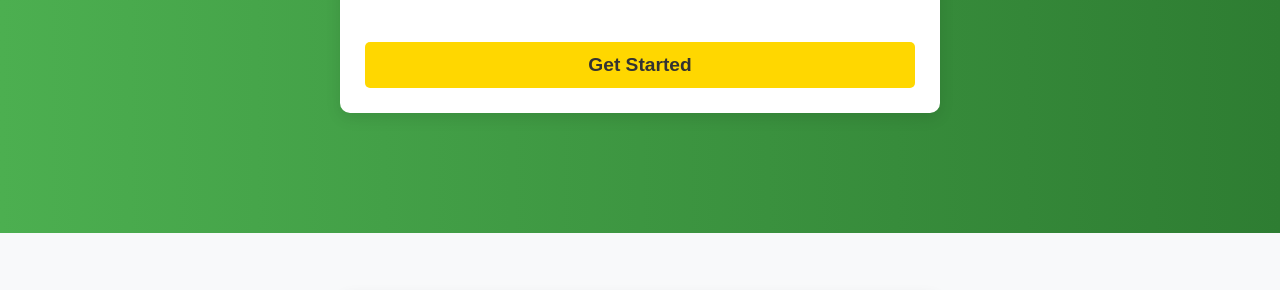
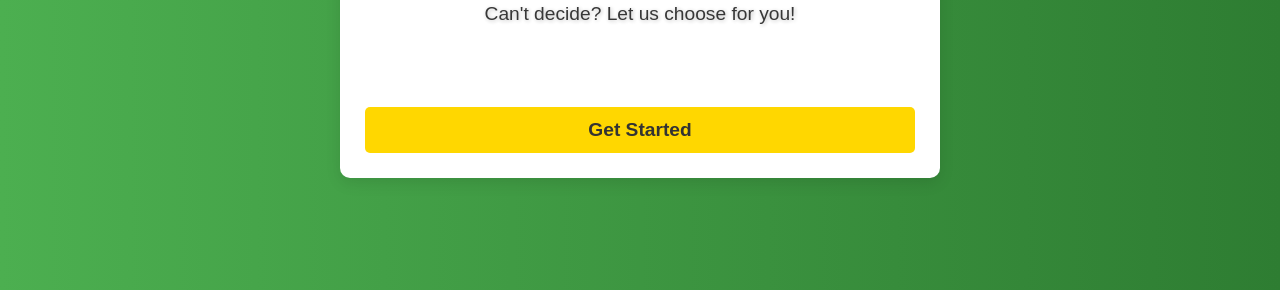
Before and after one commit to gebestalt/decision-maker, a plain HTML site: page index.html in a window 1280 px wide. Shown: the part 294-584 px from the top of the page. Drawn offline with Linux system fonts and the light colour scheme; a script that the page names is missing.

Commit message:
Update styles.css

```diff
--- a/styles.css
+++ b/styles.css
@@ -98,7 +98,7 @@ section {
 
 section p {
     font-size: 1.2rem;
-    line-height: 1.6;
+    line-height: 5;
     margin-bottom: 30px;
 }
 
```
